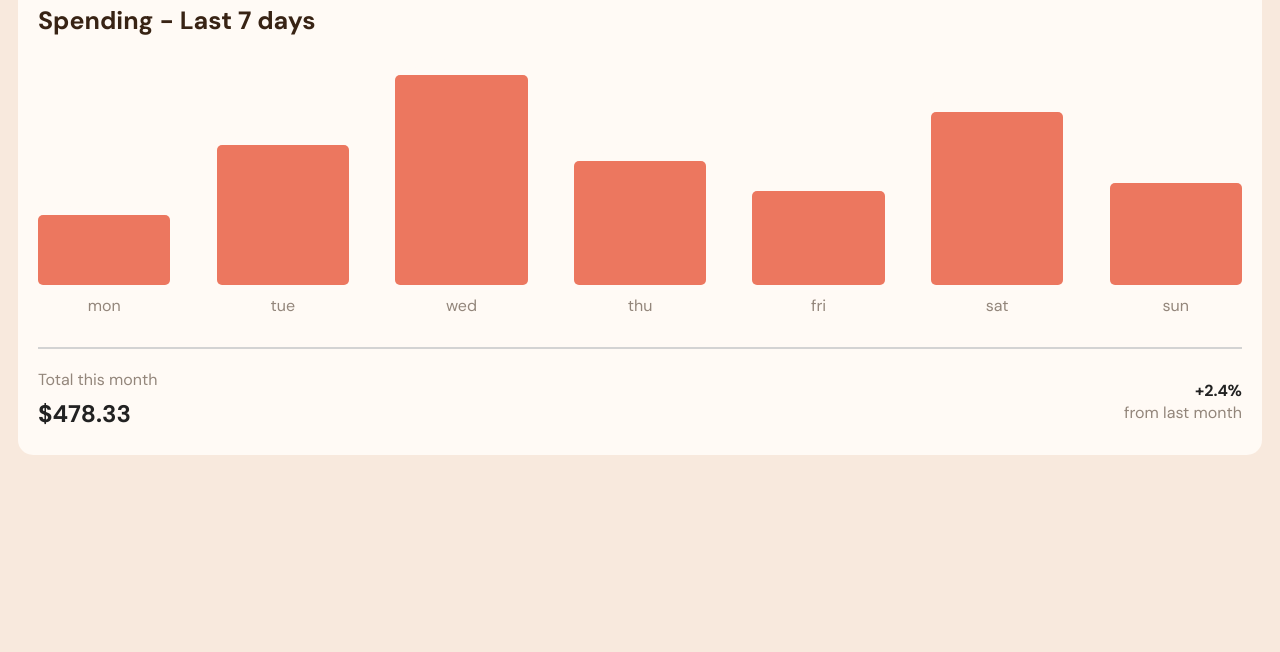
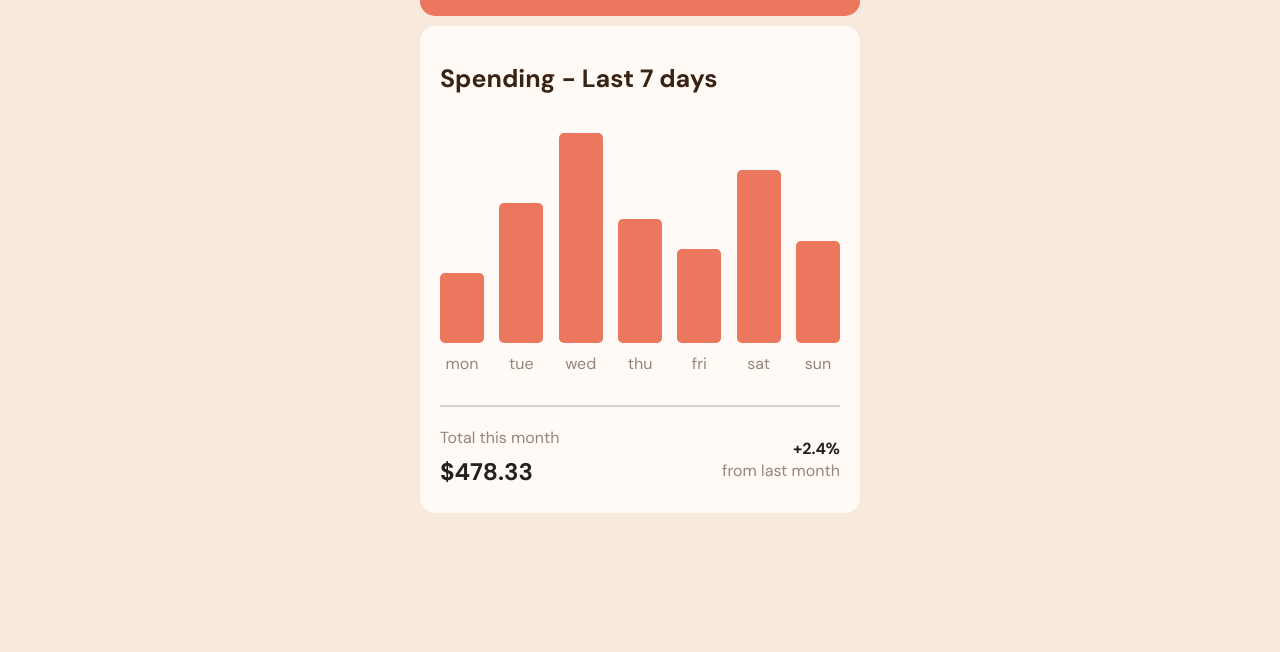
Before and after one commit to mathum49/expenses-chart, a website built with Parcel: page index.html in a window 1280 px wide. Shown: the part 148-800 px from the top of the page. Built offline with nearby package versions, Linux system fonts and the light colour scheme.

Commit message:
layout adjustment

```diff
--- a/css/main.css
+++ b/css/main.css
@@ -89,7 +89,6 @@ textarea {
 
   /* General Style //////////////////////////////////*/
 
-  /* ## Colors */
 
   :root {
 --color-soft-red: hsl(10, 79%, 65%);
@@ -105,16 +104,11 @@ textarea {
    body{
     font-family: 'DM Sans', sans-serif;
     background-color: var(--color-cream);
-    /* display: flex;
-    justify-content: center; */
    }
 
    header{
     background-color: var(--color-soft-red);
     color: var(--color-pale-orange);
-    border-radius: 15px;
-    padding: 20px;
-    margin: 10px;
    }
 
    h1, h2, h4, p{
@@ -123,9 +117,6 @@ textarea {
 
    main{
     background-color: var(--color-pale-orange);
-    border-radius: 15px;
-    margin: 10px;
-    padding: 20px;
    }
 
    .daily-spending{
@@ -160,6 +151,7 @@ textarea {
    }
 
   /* Graph Style *********************/
+
   #chart{
   display: flex;
   justify-content: space-between;
@@ -192,19 +184,36 @@ textarea {
     color: var(--color-pale-orange)
   }
 
-  /* .amount:hover{
-    color: var(--color-cyan);
-  } */
 
   /* Mobile Style //////////////////////////////////*/
 
+  header, main {
+    width: 80%;
+    margin: 10px auto;
+    border-radius: 15px;
+    padding: 20px;
+     }
+
+    .content{
+      padding-top: 50px;
+      max-width: 500px;
+      margin: auto;
+    }
 
 
+  /* Desktop Style ////////////////////////////////// */
 
-  /* Desktop Style //////////////////////////////////*/
+    @media (min-width: 760px) {
+      header, main {
+        min-width: 400px;
+        width: 80%;
+      }
 
-
-
+      .content{
+        width: 500px;
+        margin: auto;
+      }
+    }
 
 /* ==========================================================================
    Helper classes
--- a/index.html
+++ b/index.html
@@ -19,7 +19,7 @@
   </style> -->
 </head>
 <body>
-
+  <div class="content">
     <header>
       <p>My balance</p>
       <h2>$921.48</h2>
@@ -55,6 +55,6 @@
     <script src="js/script.js"></script>
 
 
-
+  </div>
 </body>
 </html>
```
Lines whose indentation alone changed are shown as unchanged.
